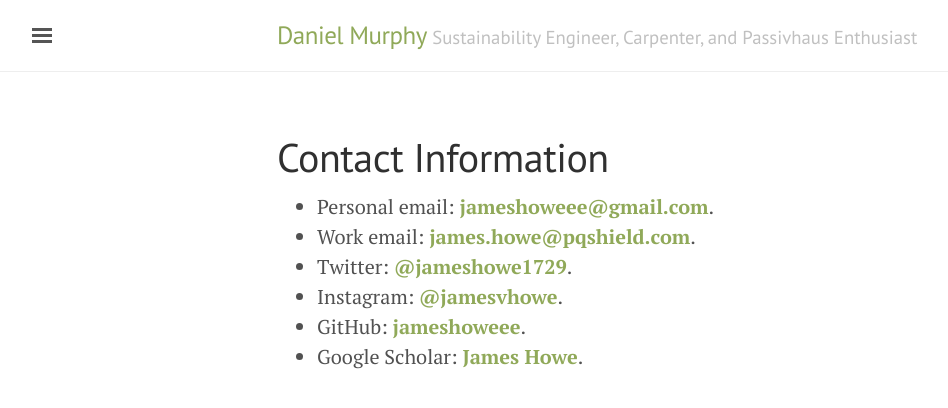
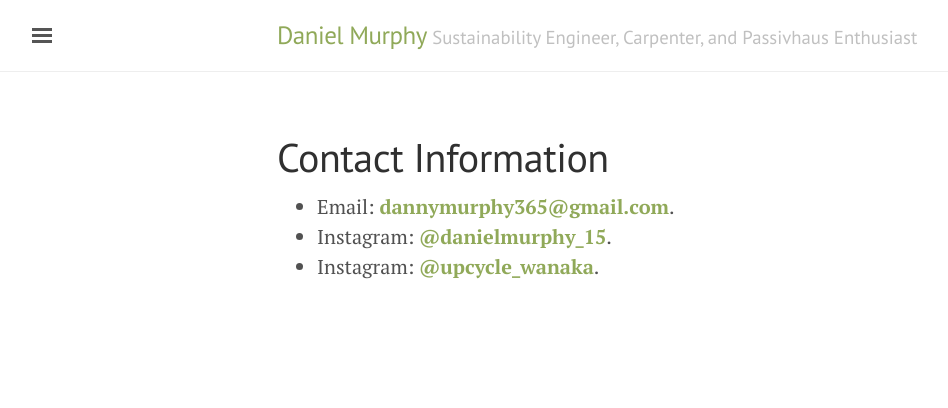
Before and after one commit to danielkmurphy/danielkmurphy.github.io, a Jekyll site: the page built from contact.md, in a window 1280 px wide. Shown: the top 408 px of the page, without its empty margins (3-951 px from the left). Built offline with Jekyll 4.4.1, drawn with Linux system fonts in a browser that asks for light colours.

Commit message:
Update contact.md

```diff
--- a/contact.md
+++ b/contact.md
@@ -4,9 +4,6 @@ title: "Contact Information"
 permalink: /contact/
 ---
 
-* Personal email: **[jameshoweee@gmail.com](mailto:jameshoweee@gmail.com)**.
-* Work email: **[james.howe@pqshield.com](mailto:james.howe@pqshield.com)**.
-* Twitter: **[@jameshowe1729](https://twitter.com/JamesHowe1729)**.
-* Instagram: **[@jamesvhowe](https://www.instagram.com/jamesvhowe/)**.
-* GitHub: **[jameshoweee](https://github.com/jameshoweee)**.
-* Google Scholar: **[James Howe](https://scholar.google.co.uk/citations?user=LItUNn4AAAAJ&hl=en)**.
+* Email: **[dannymurphy365@gmail.com](mailto:dannymurphy365@gmail.com)**.
+* Instagram: **[@danielmurphy_15](https://www.instagram.com/danielmurphy_15/)**.
+* Instagram: **[@upcycle_wanaka](https://www.instagram.com/upcycle_wanaka/)**.
```
